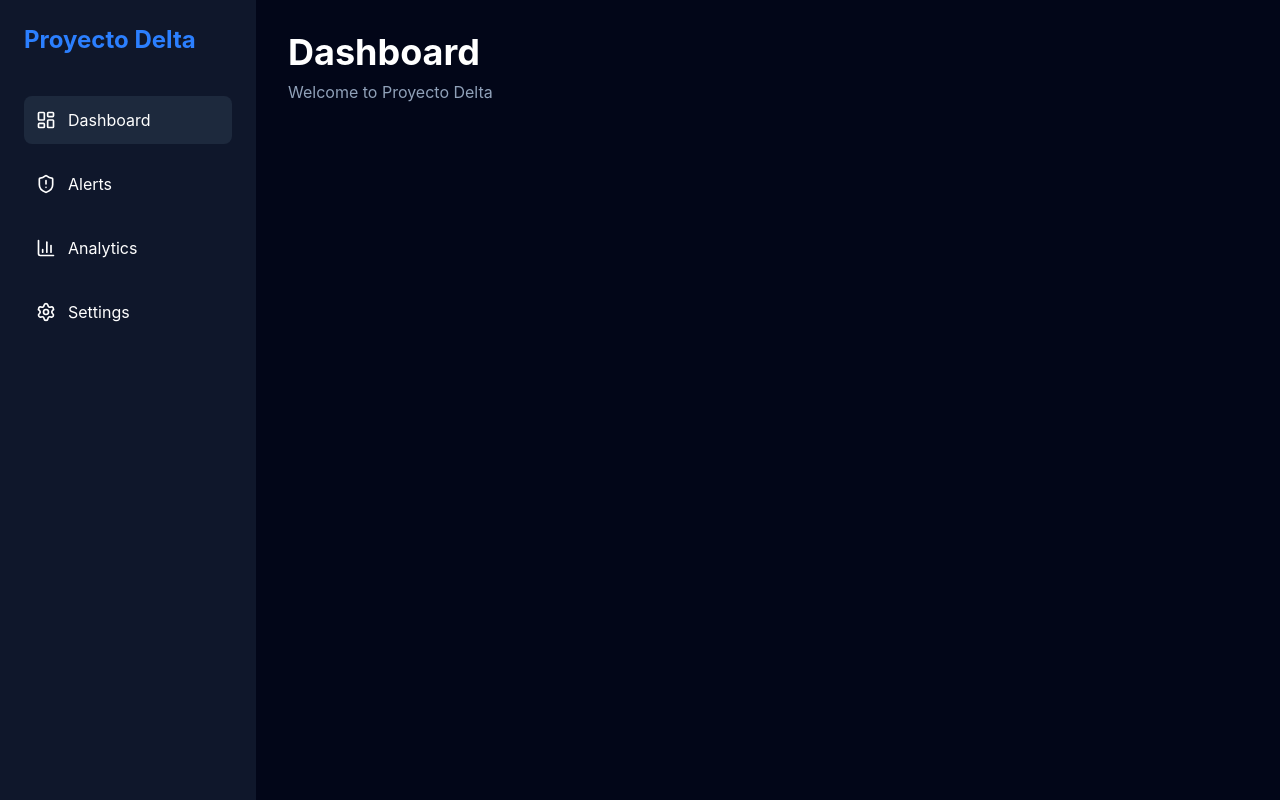
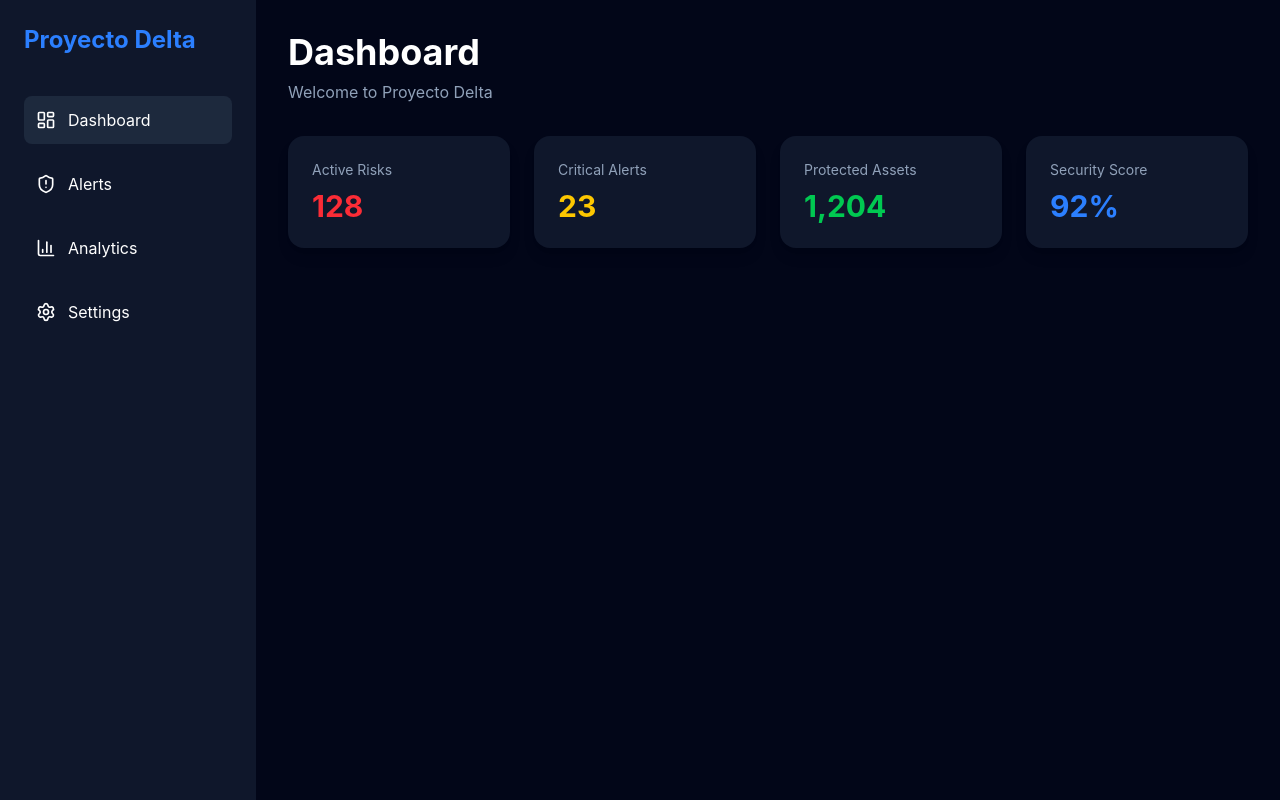
Before and after one commit to ERICKJLLO/Delta, a React app in the folder frontend/: page / in a window 1280 px wide. Built offline with nearby package versions, Linux system fonts and the light colour scheme; the HTML template or start-up script is replaced by a standard one.

Commit message:
dashboard metric cards

```diff
--- a/frontend/src/App.jsx
+++ b/frontend/src/App.jsx
@@ -1,4 +1,5 @@
 import Sidebar from "./components/Sidebar";
+import MetricCard from "./components/MetricCard";
 
 function App() {
   return (
@@ -7,13 +8,43 @@ function App() {
       <Sidebar />
 
       <main className="flex-1 p-8 text-white">
+
         <h1 className="text-4xl font-bold">
           Dashboard
         </h1>
 
-        <p className="text-slate-400 mt-2">
+        <p className="text-slate-400 mt-2 mb-8">
           Welcome to Proyecto Delta
         </p>
+
+        <div className="grid grid-cols-1 md:grid-cols-2 xl:grid-cols-4 gap-6">
+
+          <MetricCard
+            title="Active Risks"
+            value="128"
+            color="text-red-500"
+          />
+
+          <MetricCard
+            title="Critical Alerts"
+            value="23"
+            color="text-yellow-400"
+          />
+
+          <MetricCard
+            title="Protected Assets"
+            value="1,204"
+            color="text-green-500"
+          />
+
+          <MetricCard
+            title="Security Score"
+            value="92%"
+            color="text-blue-500"
+          />
+
+        </div>
+
       </main>
 
     </div>
--- /dev/null
+++ b/frontend/src/components/MetricCard.jsx
@@ -0,0 +1,17 @@
+function MetricCard({ title, value, color }) {
+    return (
+      <div className="bg-slate-900 p-6 rounded-2xl shadow-lg flex flex-col gap-2">
+
+        <span className="text-slate-400 text-sm">
+          {title}
+        </span>
+
+        <h2 className={`text-3xl font-bold ${color}`}>
+          {value}
+        </h2>
+
+      </div>
+    );
+  }
+
+  export default MetricCard;
```
